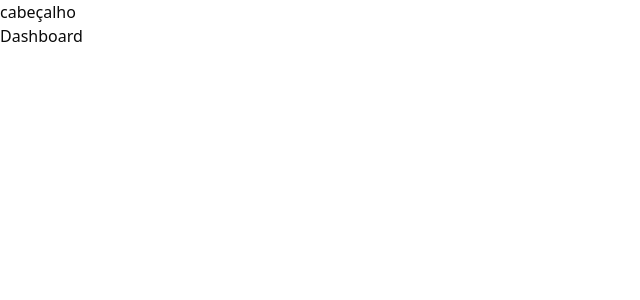
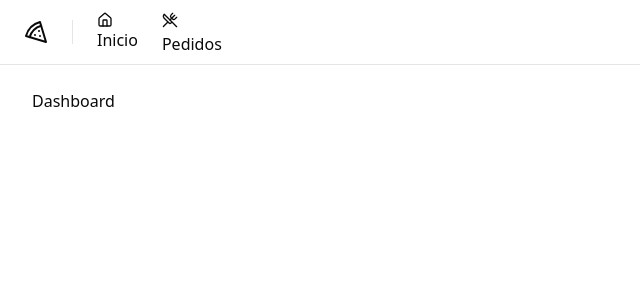
Before and after one commit to bbeatrizr/pizza-shop, a React (Vite) app: page / in a window 1280 px wide. Shown: the top 300 px of the page, without its empty margins (0-640 px from the left). Built offline with nearby package versions, Linux system fonts and the light colour scheme.

Commit message:
style: 💄 estilização da pagina principal

```diff
--- a/package.json
+++ b/package.json
@@ -12,6 +12,7 @@
   "dependencies": {
     "@hookform/resolvers": "^3.3.4",
     "@radix-ui/react-label": "^2.0.2",
+    "@radix-ui/react-separator": "^1.0.3",
     "@radix-ui/react-slot": "^1.0.2",
     "class-variance-authority": "^0.7.0",
     "clsx": "^2.1.0",
--- /dev/null
+++ b/src/components/header.tsx
@@ -0,0 +1,26 @@
+import { Home, Pizza, SeparatorVertical, UtensilsCrossed } from "lucide-react";
+import { Link } from "react-router-dom";
+import { Separator } from "./ui/separator";
+
+export function Header() {
+  return (
+    <div className="border-b">
+      <div className="flex h-16 items-center gap-6 px-6">
+        <Pizza className="h-6 w-6" />
+
+        <Separator orientation="vertical" className="h-6" />
+
+        <nav className="flex items-center space-x-4 lg:space-x-6">
+          <Link to="/">
+            <Home className="h-4 w-4" />
+            Inicio
+          </Link>
+          <Link to="/orders">
+            <UtensilsCrossed className="h-6 w-4" />
+            Pedidos
+          </Link>
+        </nav>
+      </div>
+    </div>
+  );
+}
--- /dev/null
+++ b/src/components/ui/separator.tsx
@@ -0,0 +1,29 @@
+import * as React from "react"
+import * as SeparatorPrimitive from "@radix-ui/react-separator"
+
+import { cn } from "@/lib/utils"
+
+const Separator = React.forwardRef<
+  React.ElementRef<typeof SeparatorPrimitive.Root>,
+  React.ComponentPropsWithoutRef<typeof SeparatorPrimitive.Root>
+>(
+  (
+    { className, orientation = "horizontal", decorative = true, ...props },
+    ref
+  ) => (
+    <SeparatorPrimitive.Root
+      ref={ref}
+      decorative={decorative}
+      orientation={orientation}
+      className={cn(
+        "shrink-0 bg-border",
+        orientation === "horizontal" ? "h-[1px] w-full" : "h-full w-[1px]",
+        className
+      )}
+      {...props}
+    />
+  )
+)
+Separator.displayName = SeparatorPrimitive.Root.displayName
+
+export { Separator }
--- a/src/pages/_layouts/app.tsx
+++ b/src/pages/_layouts/app.tsx
@@ -1,10 +1,11 @@
+import { Header } from "@/components/header";
 import { Outlet } from "react-router-dom";
 
 export function AppLayout() {
   return (
-    <div>
-      <h1>cabeçalho</h1>
-      <div>
+    <div className="flex min-h-screen flex-col antialiased">
+      <Header />
+      <div className="flex flex-1 flex-col gap-4 p-8 pt-6">
         <Outlet />
       </div>
     </div>
--- a/src/pages/_layouts/auth.tsx
+++ b/src/pages/_layouts/auth.tsx
@@ -3,7 +3,7 @@
 
 export function AuthLayout() {
   return (
-    <div className="grid min-h-screen grid-cols-2">
+    <div className="grid min-h-screen grid-cols-2 antialiased">
       <div className="text-mudeted-foreground flex h-full flex-col justify-between border-r border-foreground/5 bg-muted p-10">
         <div className="flex items-center gap-3 text-lg text-foreground">
           <Pizza className="h-5 w-5" />
```
Also changed, not shown: 1 other file (tests, documents, lock files or other folders).
